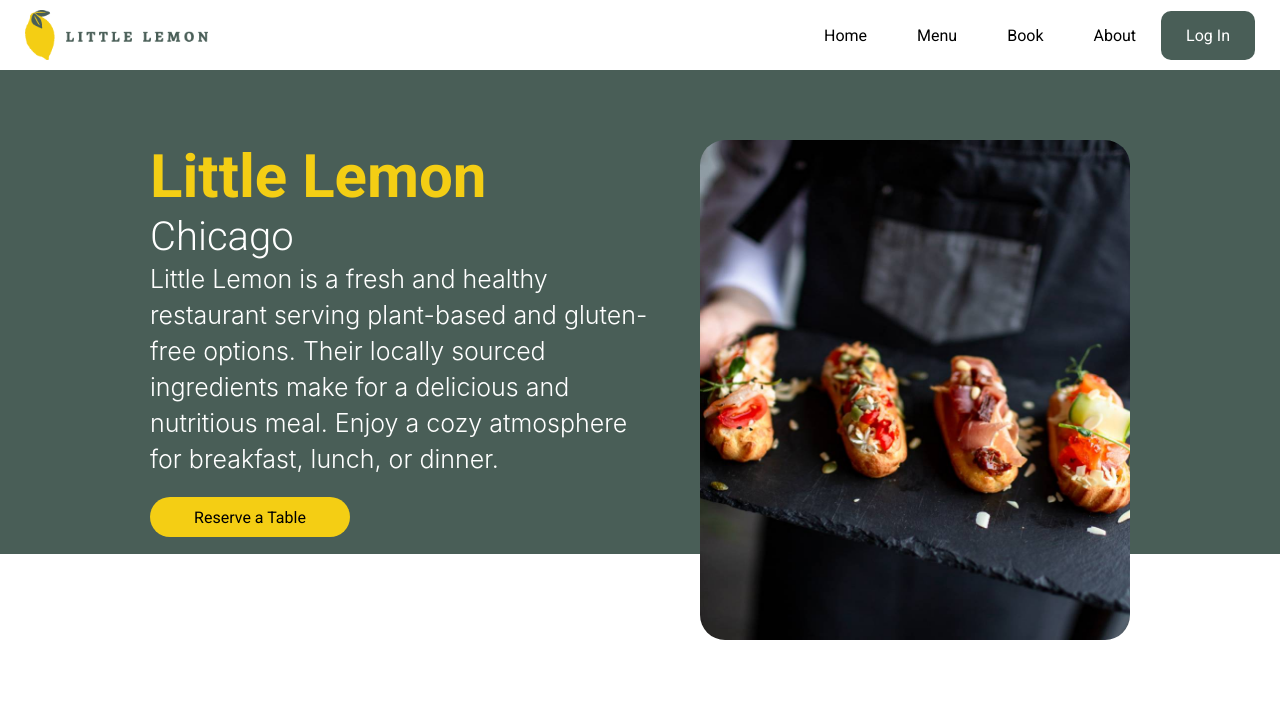
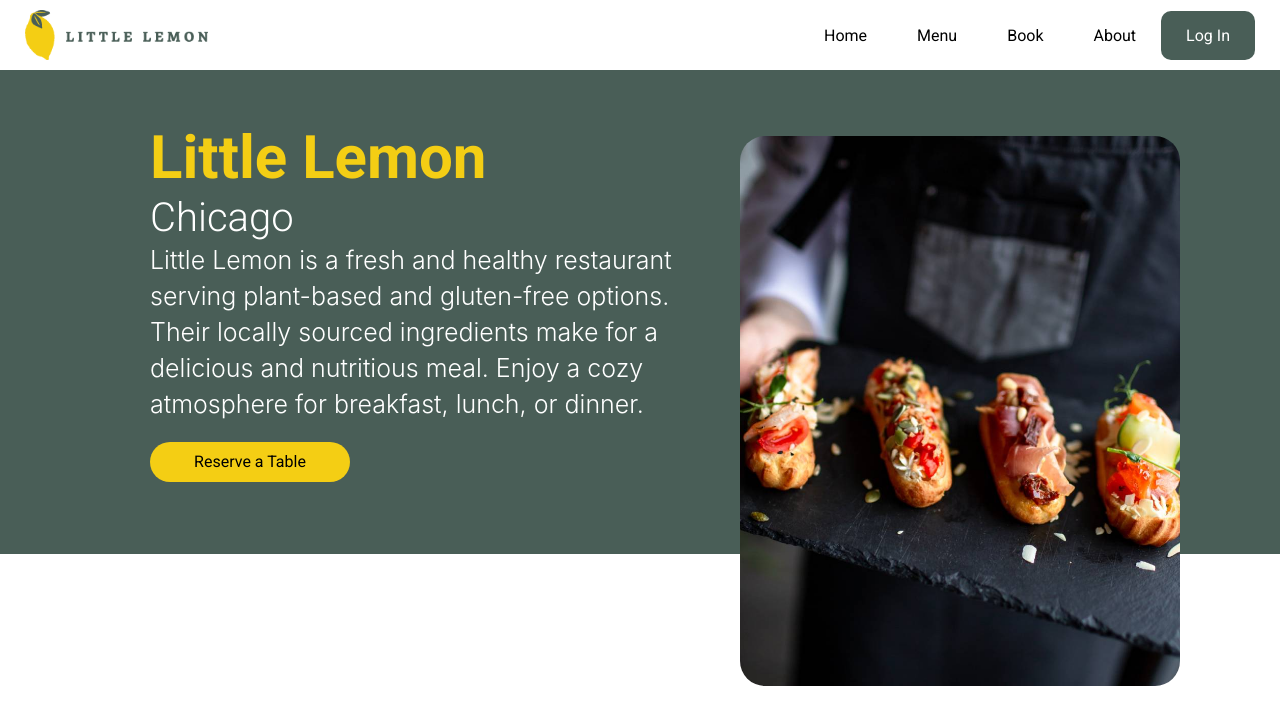
Before and after one commit to umaransar03/littleLemonTableReserve, a React (Create React App) app: page / in a window 1280 px wide. Shown: the top 724 px of the page. Built offline with nearby package versions, Linux system fonts and the light colour scheme.

Commit message:
another chng

```diff
--- a/src/screens/Home/Home.css
+++ b/src/screens/Home/Home.css
@@ -9,18 +9,25 @@
 .topSection {
     display: flex;
     flex-direction: row;
-    /* align-items: center; */
+    align-items: center;
+    justify-content: center;
     width: 100%;
     height: 242px;
     left: 0px;
     background: #495E57;
 }
-
+.top{
+    display: flex;
+    flex-direction: row;
+    align-items: center;
+    justify-content: center;
+}
 .shortIntro {
     margin: 50px;
-    width: 500px;
+    width: 100%;
+    height: 100%;
     margin-left: 150px;
-    margin-top: 70px;
+    margin-top: 270px;
 }
 
 .shortIntro h2 {
@@ -68,12 +75,11 @@
     -webkit-text-fill-color: #FFFFFF;
 }
 .topSection img {
-    margin-right: 15rem;
     border-radius: 25px;
-    width: 430px;
-    height: 500px;
-    margin-right: 80px;
-    margin-top: 70px;
+    width: 530px;
+    height: 550px;
+    margin-right: 100px;
+    margin-top: 440px;
 }
 @media screen and (max-width: 1148px) {
     .shortIntro h2 {
--- a/src/screens/Home/Home.js
+++ b/src/screens/Home/Home.js
@@ -8,7 +8,8 @@ export const Home = () => {
     <div>
         <Navabr/>
         <main className='main'>
-            <section className='topSection'>
+            <div className='topSection'>
+                <div className='top'>
                 <div className='shortIntro'>
                     <h2>
                         Little Lemon
@@ -23,7 +24,8 @@ export const Home = () => {
                     <button className='table'>Reserve a Table</button>
                 </div>
                 <img src={mainPhoto} alt="" width={300} height={400}></img>
-            </section>
+                </div>
+            </div>
             <section className='topSection'>
 
             </section>
```
